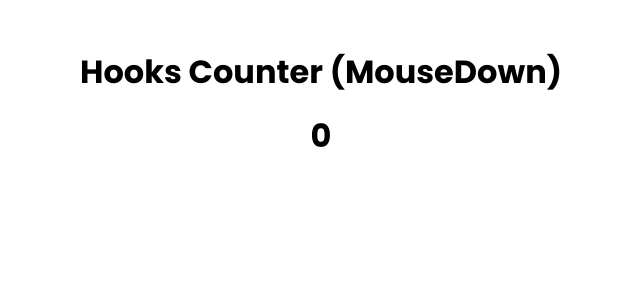
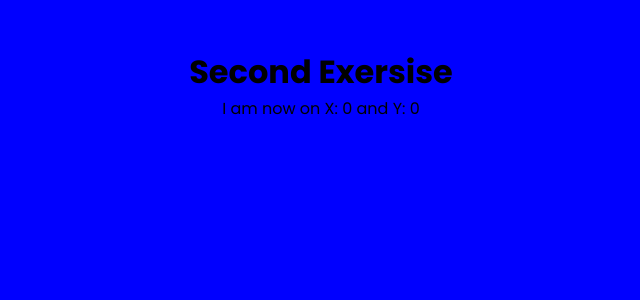
Before and after one commit to GSG-G11/useEffect-Ex, a React (Create React App) app: page / in a window 1280 px wide. Shown: the top 300 px of the page, without its empty margins (319-959 px from the left). Built offline with nearby package versions, Linux system fonts and the light colour scheme.

Commit message:
Finish Second Exersise

```diff
--- a/src/App.css
+++ b/src/App.css
@@ -6,8 +6,3 @@
   box-sizing: border-box;
   font-family: 'Poppins', sans-serif;
 }
-
-.App{
-  max-width: 500px;
-  margin: 3rem auto 0 ;
-}
--- a/src/App.js
+++ b/src/App.js
@@ -1,10 +1,12 @@
 import './App.css';
-import Counter from './Components/Counter';
+import SecondEx from './Components/SecondEx';
+// import Counter from './Components/Counter';
 
 function App() {
   return (
     <div className="App">
-      <Counter />
+      {/* <Counter /> */}
+      <SecondEx />
     </div>
   );
 }
--- a/src/Components/Counter/style.css
+++ b/src/Components/Counter/style.css
@@ -1,5 +1,7 @@
 .counter{
   text-align: center;
+  max-width: 500px;
+  margin: 3rem auto 0 ;
 }
 
 .count{
--- /dev/null
+++ b/src/Components/SecondEx/index.jsx
@@ -0,0 +1,29 @@
+import React, { useEffect, useState } from 'react';
+import './style.css'
+
+const SecondEx = () => {
+  const [dimension, setDimension] = useState({
+    x: 0,
+    y: 0
+  });
+
+  const halfDimension = window.innerWidth / 2;
+
+  useEffect(() => {
+    document.addEventListener('mousemove', (e) => {
+      setDimension({
+        x: e.clientX,
+        y: e.clientY
+      });
+    })
+  }, [])
+
+  return (
+    <div className="second" style={{backgroundColor: dimension.x > halfDimension ? 'tomato' : 'blue'}}>
+      <h1>Second Exersise</h1>
+      <p className="view">I am now on X: {dimension.x} and Y: {dimension.y}</p>
+    </div>
+  )
+}
+
+export default SecondEx;
--- /dev/null
+++ b/src/Components/SecondEx/style.css
@@ -0,0 +1,6 @@
+.second{
+  width: 100%;
+  height: 100vh;
+  padding: 3rem;
+  text-align: center;
+}
```
